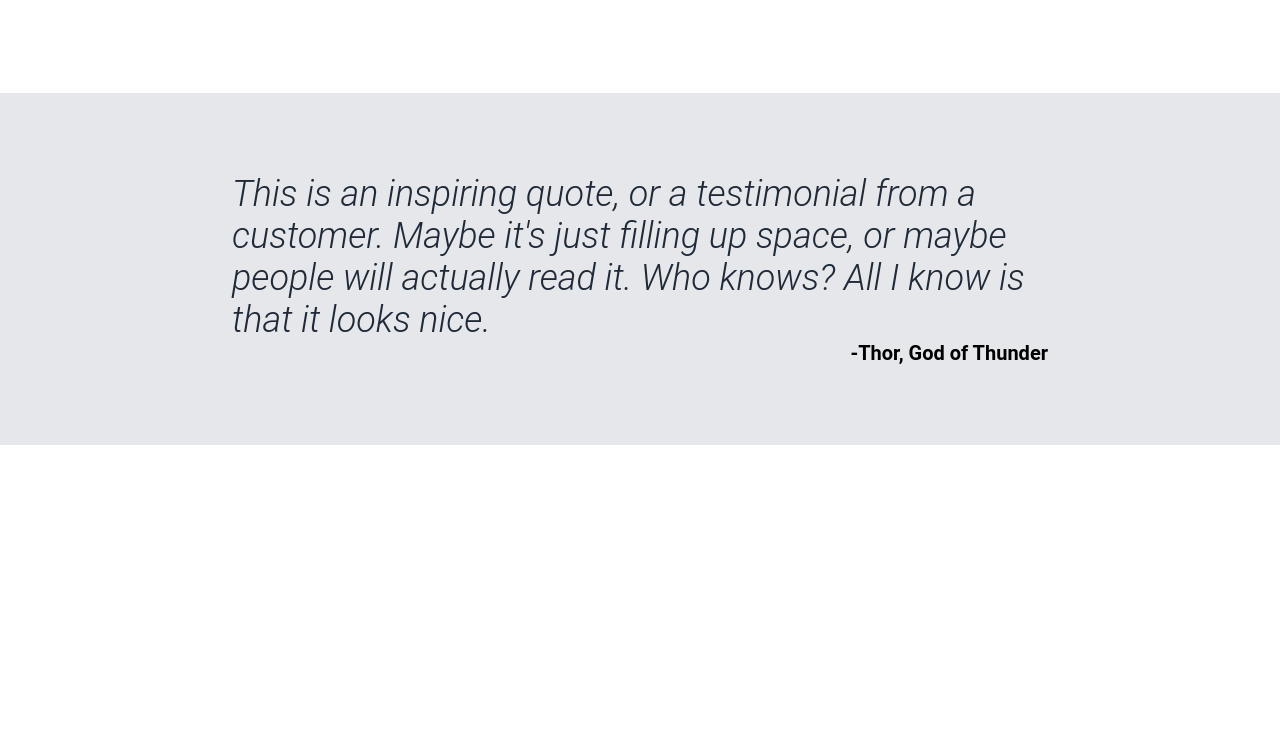
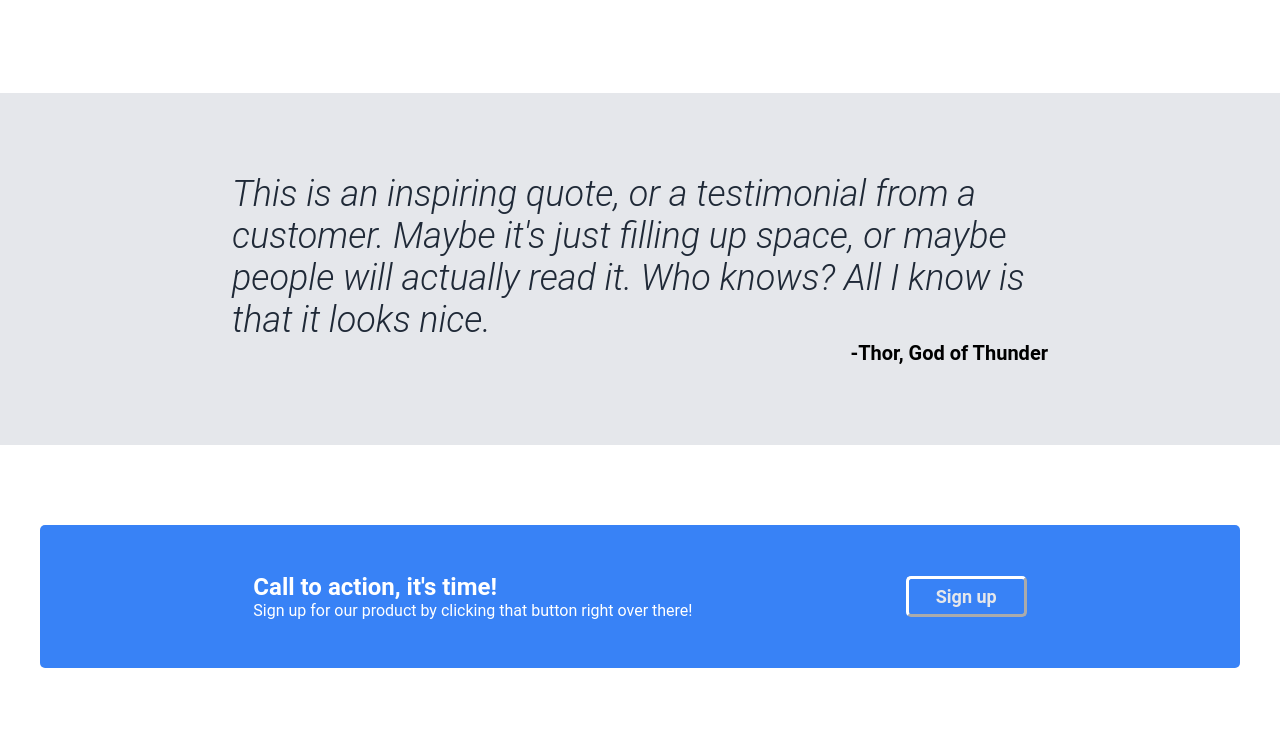
Before and after one commit to DimitrisGoutza/landing-page, a plain HTML site: page index.html in a window 1280 px wide. Shown: the part 778-1526 px from the top of the page. Before the commit the page ends 1223 px from the top, so only its background shows below. Drawn offline with Linux system fonts and the light colour scheme.

Commit message:
Create Signup section

```diff
--- a/index.html
+++ b/index.html
@@ -53,5 +53,14 @@
         <div class="author">-Thor, God of Thunder</div>
     </div>
 </div>
+<div class="signup">
+    <div class="signupcontainer">
+        <div class="signuptext">
+            <h2 class="signupheadtext">Call to action, it's time!</h2>
+            <p class="signupsubtext">Sign up for our product by clicking that button right over there!</p>
+        </div>
+        <button class="signupbutton2"><a class="signuplink2" href="##">Sign up</a></button>
+    </div>
+</div>
 </body>
 </html>
--- a/style/style.css
+++ b/style/style.css
@@ -76,7 +76,8 @@ a {
     padding: 8px 0;
 }
 .signuplink {
-    padding: 8px 30px;
+    padding: 10px 30px;
+    align-items: center;
 }
 .headerimg {
     height: 193px;
@@ -138,3 +139,38 @@ a {
     align-self: flex-end;
     font-size: 20px;
 }
+/* SignUp */
+.signup {
+    display: flex;
+    justify-content: center;
+    padding: 5em 0;
+}
+.signupcontainer {
+    background-color: #3882F6;
+    padding: 3em 0;
+    border-radius: 5px;
+    width: 75em;
+    display: flex;
+    justify-content: space-evenly;
+    align-items: center;
+}
+.signupheadtext, .signupsubtext {
+    color: white;
+    padding: 0;
+    margin: 0;
+}
+.signupbutton2 {
+    background-color: #3882F6;
+    padding: 0;
+    margin: 0;
+    border-color: white;
+    border-radius: 5px;
+    border-width: 3px;
+    font-weight: bold;
+    display: flex;
+    justify-content: center;
+}
+.signuplink2 {
+    padding: 7px 27px;
+    flex-shrink: 0;
+}
```
